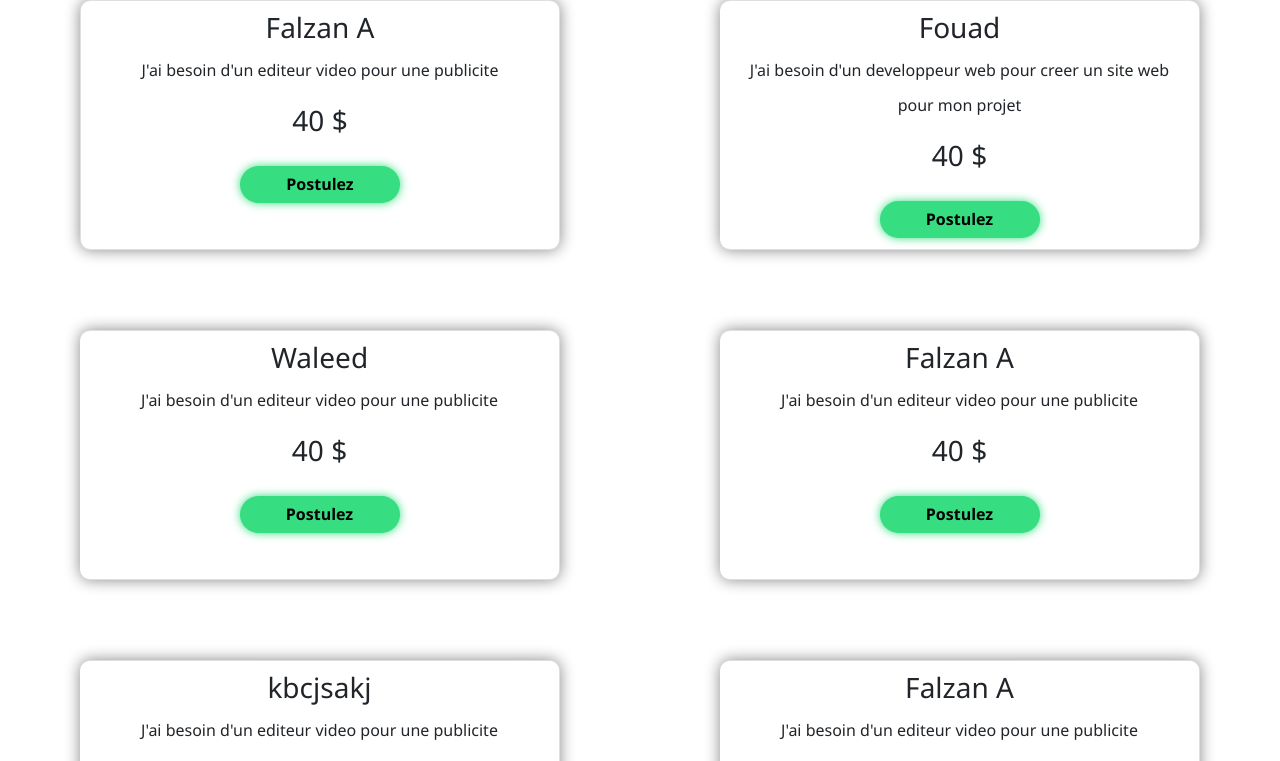
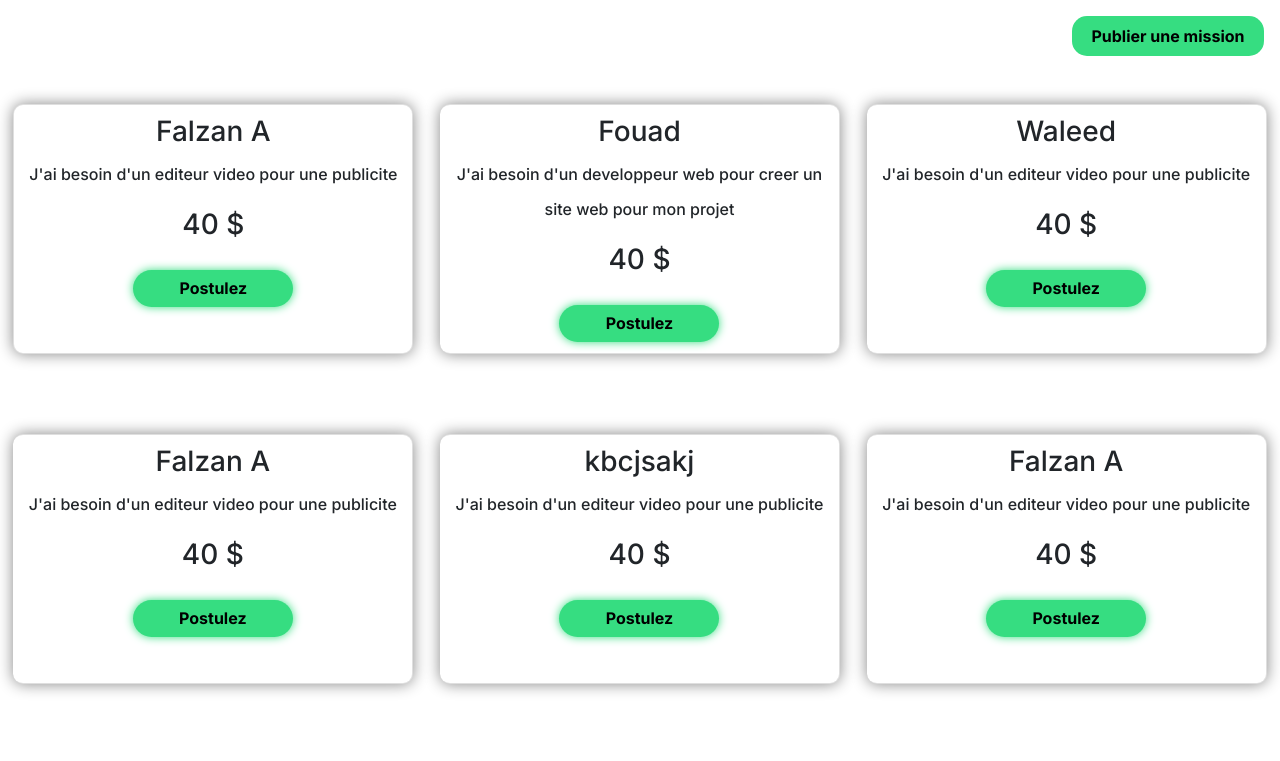
Before and after one commit to MoAmiine/FreelanceLink, a plain HTML site: page views/missions.html in a window 1280 px wide. Shown: the part 262-1023 px from the top of the page. Drawn offline with nearby package versions, Linux system fonts and the light colour scheme.

Commit message:
boutton "Publier mission" ajoute

```diff
--- a/assets/css/style.css
+++ b/assets/css/style.css
@@ -4,7 +4,10 @@
 }
 
 body {
-  font-family: "Segoe UI", system-ui, -apple-system, "Helvetica Neue", Arial;
+  font-family: "Inter", sans-serif;
+  font-optical-sizing: auto;
+  font-weight: 500;
+  font-style: normal;
 }
 header {
   position: fixed;
@@ -17,7 +20,11 @@ header {
 }
 
 header.scrolled {
-  background: linear-gradient(90deg, rgba(0,0,0,0.95) 0%, rgba(0,30,30,0.95) 100%);
+  background: linear-gradient(
+    90deg,
+    rgba(0, 0, 0, 0.95) 0%,
+    rgba(0, 30, 30, 0.95) 100%
+  );
   box-shadow: 0 2px 12px rgba(0, 0, 0, 0.4);
   backdrop-filter: blur(6px);
 }
@@ -31,7 +38,8 @@ header.scrolled {
 }
 
 .hero-wrap {
-  background: linear-gradient(rgba(0, 0, 0, 0.5), rgba(0, 0, 0, 0.5)), url(../img/background2.png);
+  background: linear-gradient(rgba(0, 0, 0, 0.5), rgba(0, 0, 0, 0.5)),
+    url(../img/background2.png);
   background-size: cover;
   background-repeat: no-repeat;
 }
@@ -113,7 +121,7 @@ header.scrolled {
   min-width: 150px;
 }
 
-.image-placeholder img{
+.image-placeholder img {
   width: 100%;
   border-radius: 30px;
   padding-right: 5px;
@@ -145,31 +153,6 @@ header.scrolled {
 footer {
   border-top: 1px solid rgba(255, 255, 255, 0.02);
 }
-.missions{
-  justify-content: center;
-}
-.card-group{
-  display: grid;
-  grid-template-columns: 1fr 1fr;
-}
-.card{
-  justify-self: center;
-}
-.postulez{
-  width: 10rem;
-  align-self: flex-end;
-  margin-top: 20px;
-  background: #36dd81;
-  border: none;
-  border-radius: 20px;
-  font-weight: bold;
-  box-shadow: 0 0 10px #36dd81;
-}
-.postulez:hover{
-  box-shadow: none;
-  background: #2aaf66;
-}
-
 
 @media (max-width: 767px) {
   .hero-overlay {
@@ -192,7 +175,6 @@ footer {
   }
 }
 
-
 /* profile page */
 
 .profile-header {
@@ -208,7 +190,7 @@ footer {
   height: 120px;
   border-radius: 50%;
   object-fit: cover;
-      border: 4px solid rgba(255,255,255,0.4);
+  border: 4px solid rgba(255, 255, 255, 0.4);
 }
 
 .profile-name {
@@ -234,7 +216,7 @@ footer {
 .project-card {
   background: #fff;
   border-radius: 14px;
-      box-shadow: 0 4px 12px rgba(0,0,0,0.06);
+  box-shadow: 0 4px 12px rgba(0, 0, 0, 0.06);
   overflow: hidden;
   transition: all 0.2s ease;
 }
@@ -260,8 +242,49 @@ footer {
   background: #fff;
   border-radius: 10px;
   padding: 1rem;
-      box-shadow: 0 2px 8px rgba(0,0,0,0.05);
+  box-shadow: 0 2px 8px rgba(0, 0, 0, 0.05);
 }
 
+/* page mission */
 
-    /* page service */
+.ajouter-mission {
+  margin: 1rem;
+  align-self: flex-end;
+  width: 12rem;
+  height: 2.5rem;
+  border-radius: 15px;
+  border: none;
+  background: #36dd81;
+  font-weight: bold;
+}
+.missions {
+  justify-content: center;
+  margin-top: 2rem;
+}
+.card-group {
+  display: grid;
+  grid-template-columns: 1fr 1fr 1fr;
+}
+.missions-title {
+  margin-top: 2rem;
+}
+.card {
+  justify-self: center;
+  display: flex;
+  flex-direction: column;
+}
+.postulez {
+  width: 10rem;
+  align-self: center;
+  justify-self: flex-end;
+  margin-top: 20px;
+  background: #36dd81;
+  border: none;
+  border-radius: 20px;
+  font-weight: bold;
+  box-shadow: 0 0 10px #36dd81;
+}
+.postulez:hover {
+  box-shadow: none;
+  background: #2aaf66;
+}
--- a/scripts/missions.js
+++ b/scripts/missions.js
@@ -16,10 +16,9 @@ fetch("/data/missions.json")
     missions.forEach((mission) => {
       let card = document.createElement("div");
       card.className = "card";
-      card.style.width = "30rem";
+      card.style.width = "25rem";
       card.style.marginBottom = "3rem";
       card.style.marginTop = "2rem"
-      card.style.display = "inline-block";
       card.style.textAlign = "center";
       card.style.padding = "10px";
       card.style.boxShadow = "0 0 15px rgba(0, 0, 0, 0.47)";
@@ -35,3 +34,4 @@ fetch("/data/missions.json")
       page.querySelector(".card-group").appendChild(card);
     });
   });
+  const addmission = page.getElementById('addmission');
--- a/views/missions.html
+++ b/views/missions.html
@@ -55,6 +55,7 @@
     <section class="missions" id="missions">
         <h1 class="missions-title" id="missions-title">Besoin d'un emploi ?</h1>
         <h2 class="missions-subtitle" id="missions-subtitle">Offres disponibles</h2>
+        <button class="ajouter-mission" id="addmission">Publier une mission</button>
         <div class="card-group" id="card-group">
     </div>
     </section>
```
Also changed, not shown: index.html (+3 -3 lines). Lines whose indentation alone changed are shown as unchanged.
